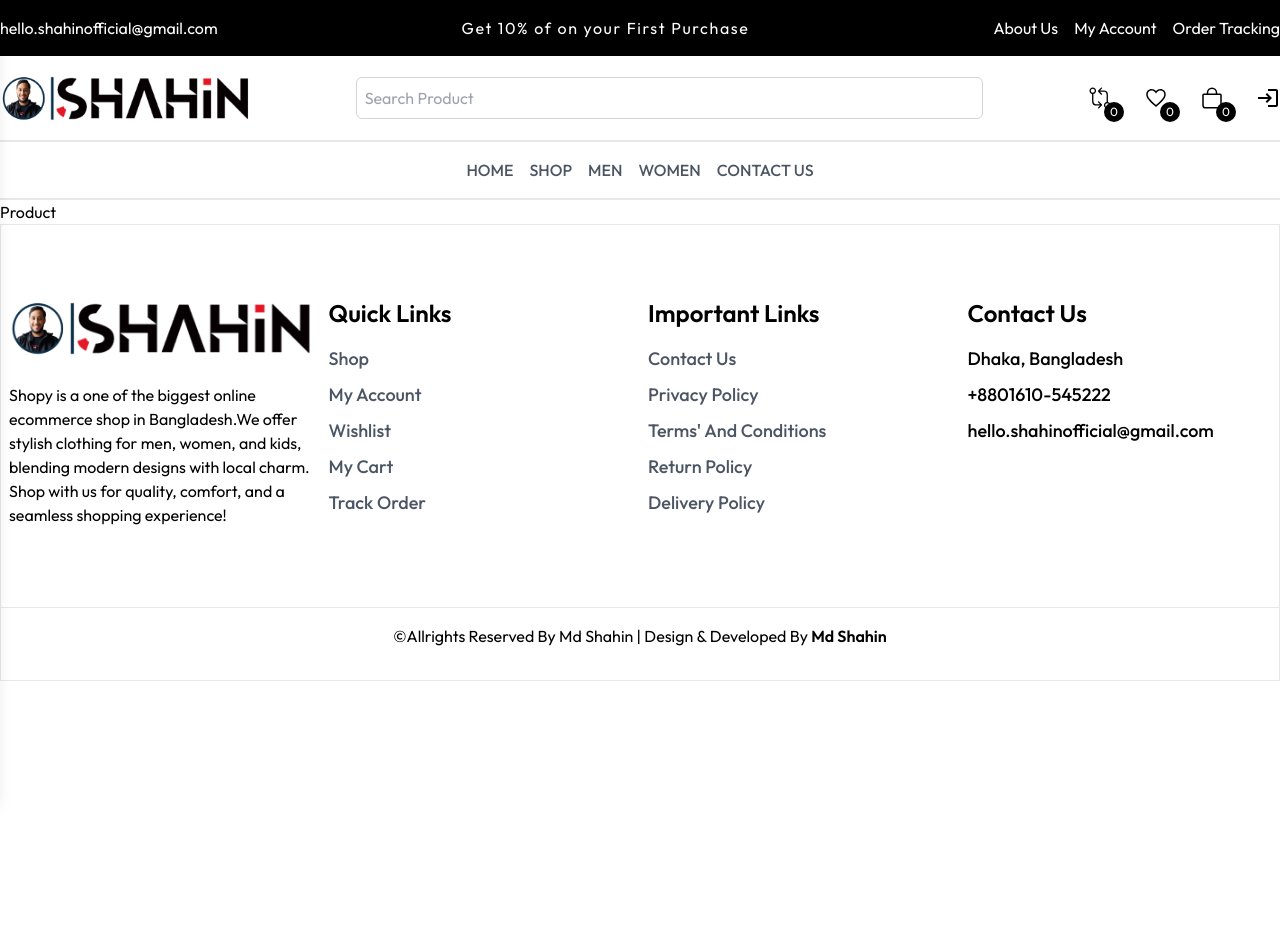
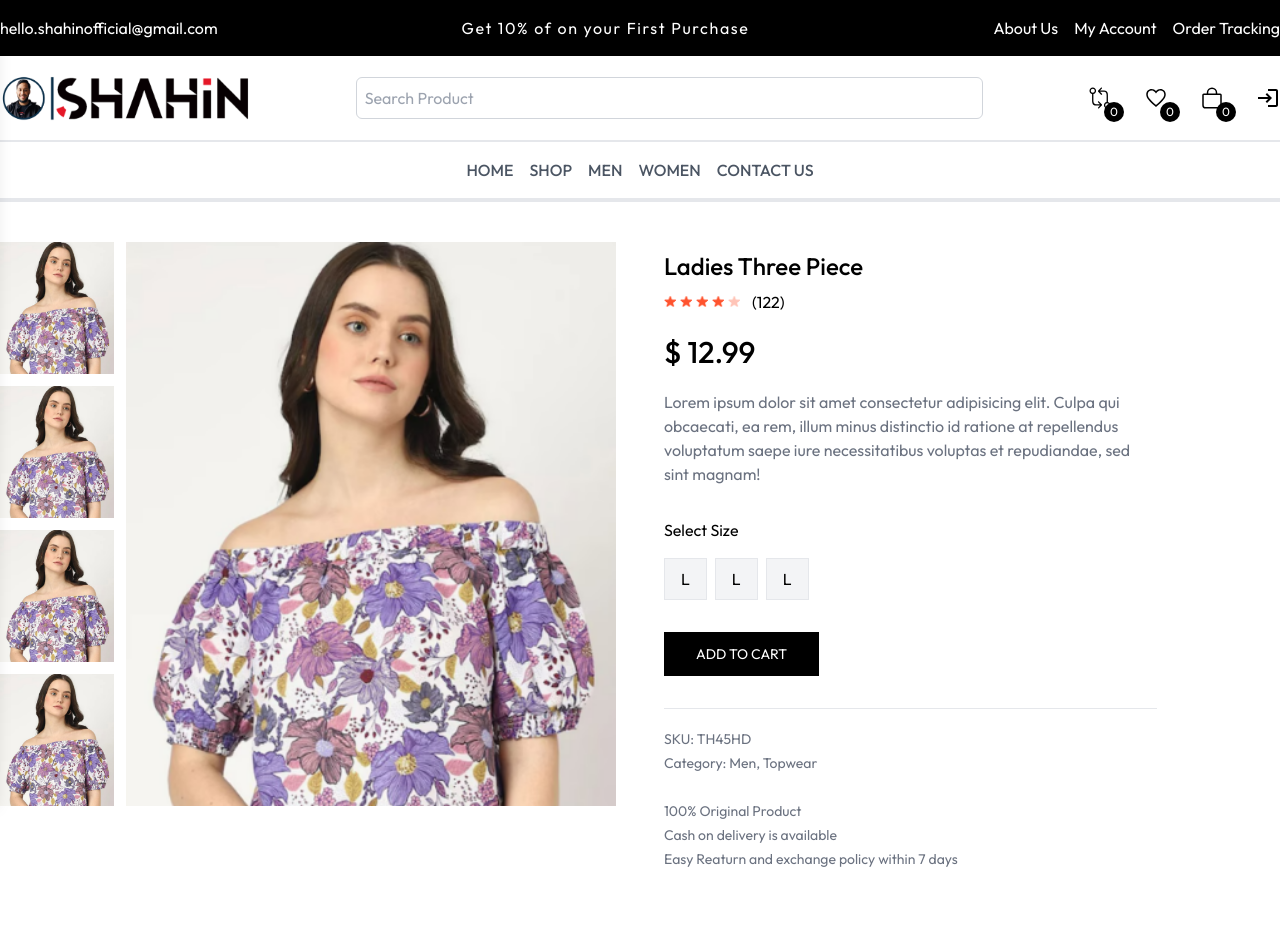
Before and after one commit to MdShahinDev/shopy, a React (Vite) app: page /product in a window 1280 px wide. Shown: the top 948 px of the page. Before the commit the page ends 800 px from the top, so only its background shows below. Built offline with nearby package versions, Linux system fonts and the light colour scheme.

Commit message:
Single Product Page, Category Page

```diff
--- /dev/null
+++ b/src/Components/RelatedProduct.jsx
@@ -0,0 +1,36 @@
+import React from 'react'
+import SectionHeader from '../Reusable/SectionHeader';
+import productimg from '../assets/p_img1.png';
+const RelatedProduct = () => {
+  return (
+    <div className='my-24'>
+        <div className='text-center text-3xl py-2'>
+            <SectionHeader bgtext='Products' title='Related' description='Related Product Based On your Category Interest'/>
+        </div>
+        <div className='grid grid-cols-2 sm:grid-cols-3 md:grid-cols-4 lg:grid-cols-5 gap-4 gap-y-6'>
+            <div className="product">
+                <img className='mb-4' src={productimg} alt="" />
+                <h2>Ladies Three Piece</h2>
+                <p>$14.20</p>
+            </div>
+            <div className="product">
+                <img className='mb-4' src={productimg} alt="" />
+                <h2>Ladies Three Piece</h2>
+                <p>$14.20</p>
+            </div>
+            <div className="product">
+                <img className='mb-4' src={productimg} alt="" />
+                <h2>Ladies Three Piece</h2>
+                <p>$14.20</p>
+            </div>
+            <div className="product">
+                <img className='mb-4' src={productimg} alt="" />
+                <h2>Ladies Three Piece</h2>
+                <p>$14.20</p>
+            </div>
+        </div>
+    </div>
+  )
+}
+
+export default RelatedProduct
--- a/src/Pages/Product.jsx
+++ b/src/Pages/Product.jsx
@@ -1,9 +1,74 @@
-import React from 'react'
-
+import React from 'react';
+import productimg from '../assets/p_img1.png';
+import {assets} from '../assets/assets';
+import RelatedProduct from '../Components/RelatedProduct';
 const Product = () => {
   return (
-    <div>Product</div>
-  )
-}
+    <>
+      <div className='container mx-auto px-4 lg:px-0'>
+        <div className='border-t-2 pt-10 transition-opacity ease-in duration-500 opacity-100'>
+          {/* Product Data */}
+          <div className='flex gap-12 sm:gap-12 flex-col sm:flex-row'>
+            {/* Product img */}
+            <div className='flex-1 flex flex-col-reverse gap-3 sm:flex-row'>
+              <div className='flex sm:flex-col overflow-x-auto sm:overflow-y-scroll justify-between sm:justify-normal sm:w-[18.7%] w-full'>
+                <img src={productimg} alt='' className='w-[24%] sm:w-full sm:mb-3 flex-shrink-0 cursor-pointer' />
+                <img src={productimg} alt='' className='w-[24%] sm:w-full sm:mb-3 flex-shrink-0 cursor-pointer' />
+                <img src={productimg} alt='' className='w-[24%] sm:w-full sm:mb-3 flex-shrink-0 cursor-pointer' />
+                <img src={productimg} alt='' className='w-[24%] sm:w-full sm:mb-3 flex-shrink-0 cursor-pointer' />
+              </div>
+              <div className='w-full sm:w-[80%]'>
+                <img src={productimg} className='w-full h-auto' alt='' />
+              </div>
+            </div>
+            {/* Product Details */}
+            <div className='flex-1'>
+              <h1 className='font-medium text-2xl mt-2'>Ladies Three Piece</h1>
+              <div className='flex items-center gap-1 mt-2'>
+                <img src={assets.star_icon} alt="" className="w-3 5" />
+                <img src={assets.star_icon} alt="" className="w-3 5" />
+                <img src={assets.star_icon} alt="" className="w-3 5" />
+                <img src={assets.star_icon} alt="" className="w-3 5" />
+                <img src={assets.star_dull_icon} alt="" className="w-3 5" />
+                <p className='pl-2'>(122)</p>
+              </div>
+              <p className='mt-5 text-3xl font-medium'>$ 12.99</p>
+              <p className='mt-5 text-gray-500 md:w-4/5'>Lorem ipsum dolor sit amet consectetur adipisicing elit. Culpa qui obcaecati, ea rem, illum minus distinctio id ratione at repellendus voluptatum saepe iure necessitatibus voluptas et repudiandae, sed sint magnam!</p>
+              <div className='flex flex-col gap-4 my-8'>
+                  <p>Select Size</p>
+                  <div className='flex gap-2'>
+                    <button className={`border py-2 px-4 bg-gray-100`}>L</button>
+                    <button className={`border py-2 px-4 bg-gray-100`}>L</button>
+                    <button className={`border py-2 px-4 bg-gray-100`}>L</button>
+                  </div>
+              </div>
+              <button className='bg-black text-white px-8 py-3 text-sm active:bg-gray-700'>ADD TO CART</button>
+            <hr className='mt-8 sm:w-4/5' />
+            <div className='text-sm text-gray-500 mt-5 flex flex-col gap-1'>
+              <p>SKU: TH45HD</p>
+              <p>Category: Men, Topwear</p>
+              <p className='mt-6'>100% Original Product</p>
+              <p className=''>Cash on delivery is available</p>
+              <p className=''>Easy Reaturn and exchange policy within 7 days</p>
+            </div>
+            </div>
+          </div>
+          {/* Description */}
+          <div className='mt-20'>
+            <div className='flex'>
+              <b className='border px-5 py-3 text-sm'>Description</b>
+              <p className='border px-5 py-3 text-sm'>Reviews (122)</p>
+            </div>
+            <div className='flex flex-col gap-4 border px-6 py-6 text-sm text-gray-500'>
+                <p>Lorem ipsum dolor, sit amet consectetur adipisicing elit. Consequatur voluptatum a quibusdam, quam obcaecati vero est molestiae fugiat illo quaerat voluptatibus consequuntur recusandae alias optio porro illum quidem repudiandae neque autem ea cum iusto magnam blanditiis veniam? Rerum, dolor quisquam.Lorem ipsum dolor, sit amet consectetur adipisicing elit. Consequatur voluptatum a quibusdam, quam obcaecati vero est molestiae fugiat illo quaerat voluptatibus consequuntur recusandae alias optio porro illum quidem repudiandae neque autem ea cum iusto magnam blanditiis veniam? Rerum, dolor quisquam.</p>
+            </div>
+          </div>
+          {/* Related Product */}
+          <RelatedProduct/>
+        </div>
+      </div>
+    </>
+  );
+};
 
-export default Product
+export default Product;
--- a/src/assets/assets.js
+++ b/src/assets/assets.js
@@ -82,10 +82,16 @@ import p_img71 from "./p_img71.jpg";
 import banner from "./Banner.jpg";
 import logo from "./logo.png";
 import banner2 from './Banner-2.jpg';
+
+import star_dull_icon from './star_dull_icon.png'
+import star_icon from './star_icon.png'
+
 export const assets = {
   logo,
   banner,
   banner2,
+  star_dull_icon,
+  star_icon,
 };
 
 export const products = [
--- a/src/index.css
+++ b/src/index.css
@@ -8,3 +8,7 @@ body {
   }
 @tailwind components;
 @tailwind utilities;
+
+::-webkit-scrollbar{
+  display: none;
+}
```
Also changed, not shown: src/assets/star_dull_icon.png (added), src/assets/star_icon.png (added).
